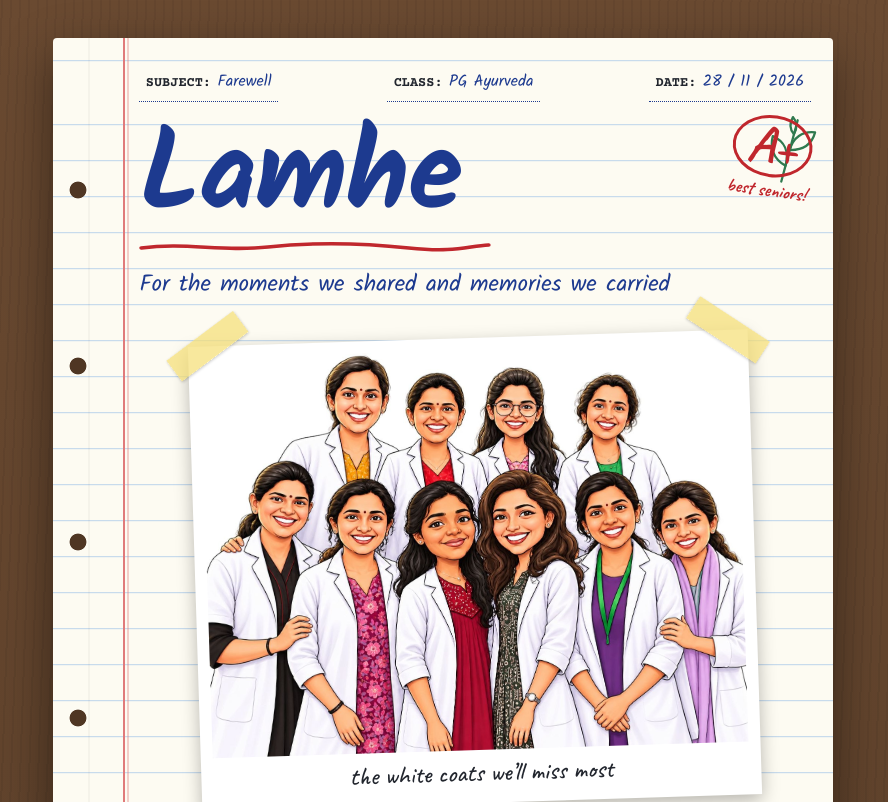
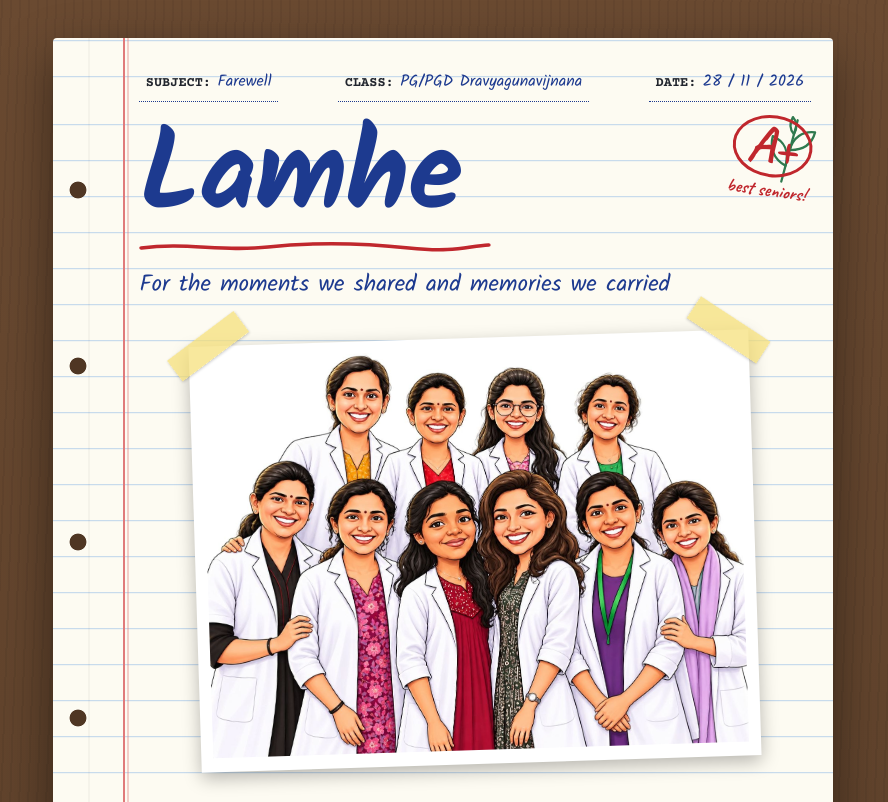
Before and after one commit to sreehariaswin/PG-Farwell, a plain HTML site: page index.html in a window 1280 px wide. Shown: the top 802 px of the page, without its empty margins (197-1085 px from the left). Drawn offline with nearby package versions, Linux system fonts and the light colour scheme.

Commit message:
Update index.html

```diff
--- a/index.html
+++ b/index.html
@@ -247,7 +247,7 @@
 
   <div class="top">
     <span><b>SUBJECT:</b> Farewell</span>
-    <span><b>CLASS:</b> PG Ayurveda</span>
+    <span><b>CLASS:</b> PG/PGD Dravyagunavijnana</span>
     <span><b>DATE:</b> 28 / 11 / 2026</span>
   </div>
 
@@ -260,7 +260,6 @@
 
   <figure class="photo">
     <img src="seniors.jpg" alt="Illustration of ten smiling Ayurveda doctors in white coats standing together" width="1451" height="1084">
-    <figcaption>the white coats we’ll miss most</figcaption>
   </figure>
 
   <section class="mark">
@@ -316,8 +315,6 @@
   <footer class="end">
     <!-- EDIT: closing quotation -->
     <p class="sig">Some chapters end, but their Prabhava remains forever.</p>
-    <p class="shloka" lang="sa">सर्वे भवन्तु सुखिनः</p>
-    <p class="tr">May all be happy.</p>
   </footer>
 </main>
 
```
